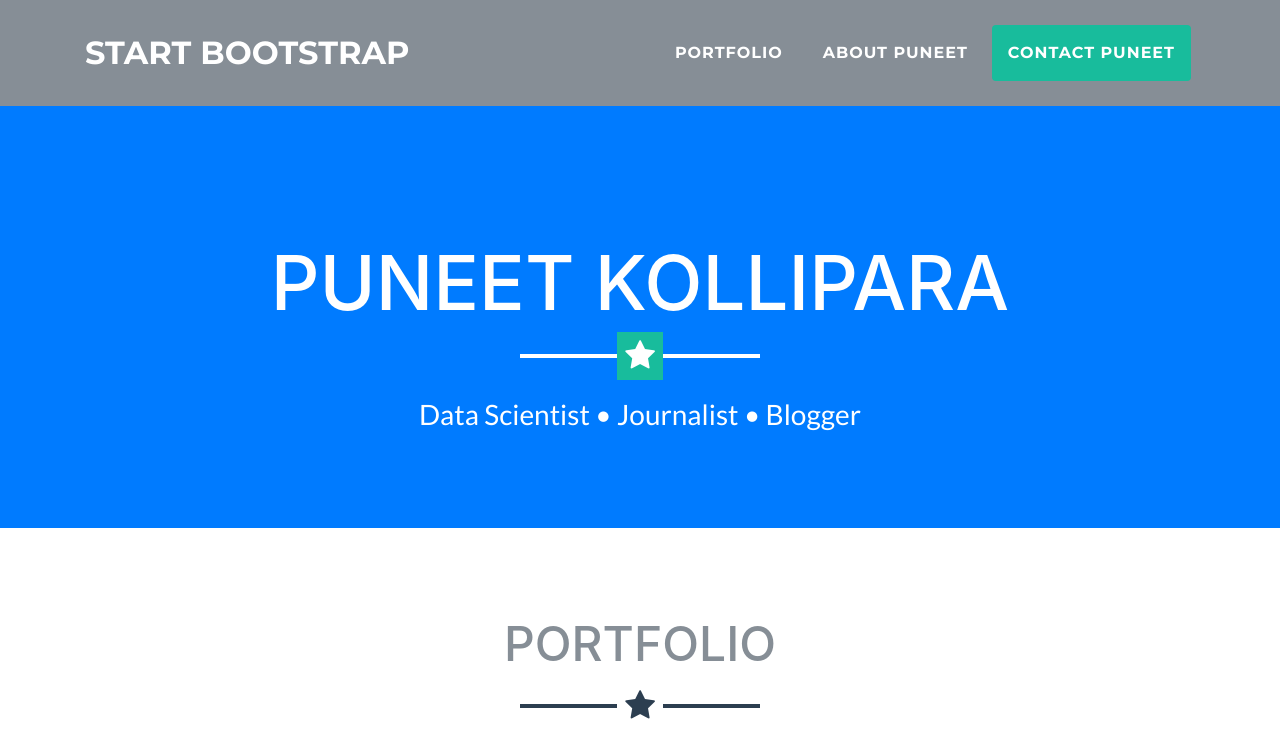
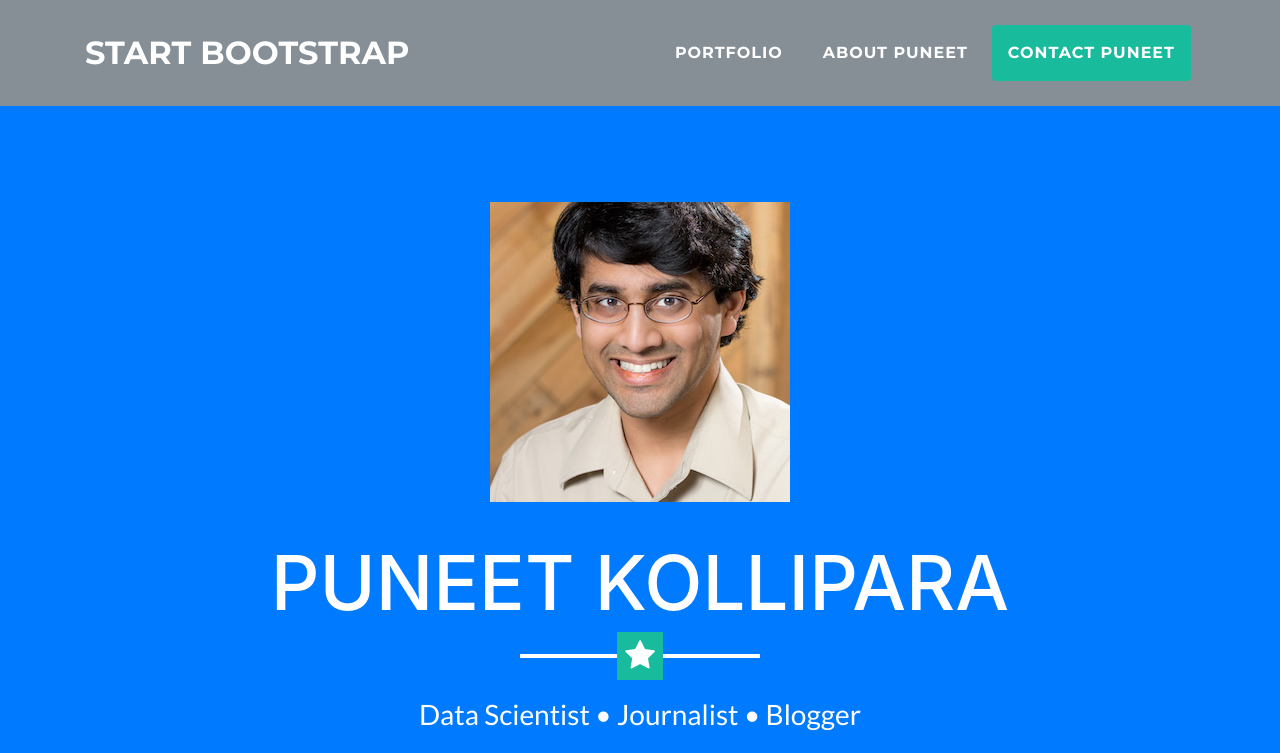
Before and after one commit to kolliparap/test-site, a website with bundled scripts: page index.html in a window 1280 px wide. Shown: the top 753 px of the page. Built offline with nearby package versions, Linux system fonts and the light colour scheme; files whose address does not match are found by name.

Commit message:
Update index.html

```diff
--- a/index.html
+++ b/index.html
@@ -55,7 +55,7 @@
     <!-- Header -->
     <header class="masthead bg-primary text-white text-center">
       <div class="container">
-        <img class="img-fluid mb-5 d-block mx-auto" src="img/portrait.png" alt="">
+        <img class="img-fluid mb-5 d-block mx-auto" src="img/portrait.jpg" alt="">
         <h1 class="text-uppercase mb-0">Puneet Kollipara</h1>
         <hr class="star-light">
         <h2 class="font-weight-light mb-0">Data Scientist • Journalist • Blogger</h2>
```
